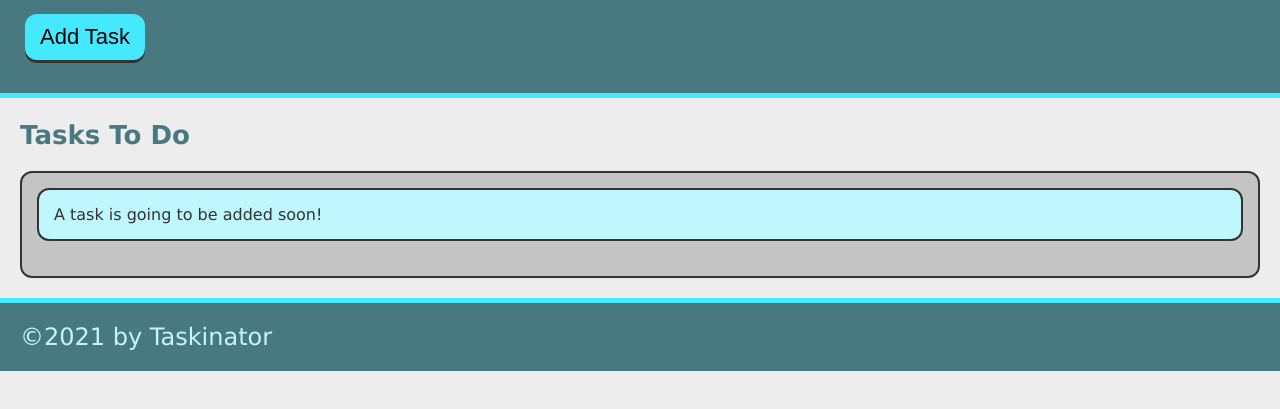
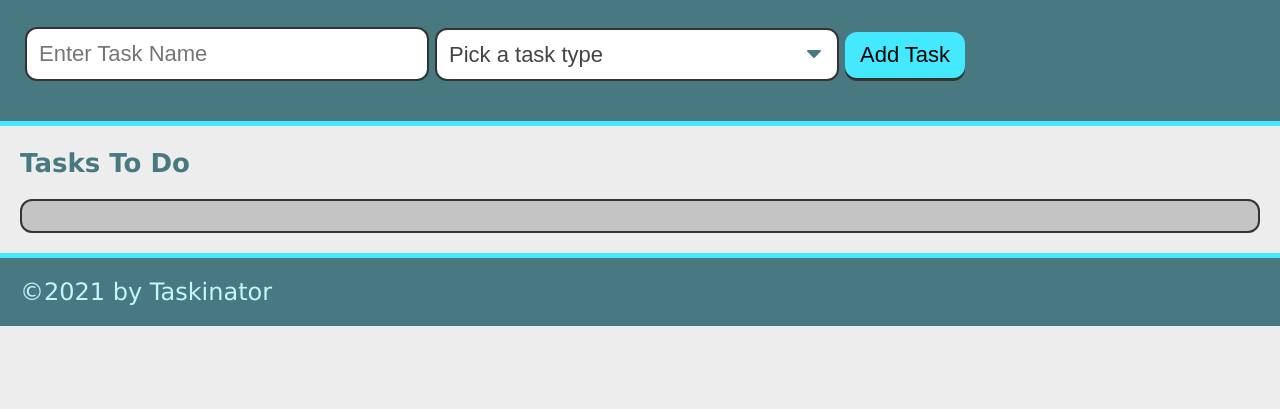
Before and after one commit to nigelloch/taskinator, a plain HTML site: page index.html in a window 1280 px wide. Shown: the part 115-524 px from the top of the page. Drawn offline with Linux system fonts and the light colour scheme.

Commit message:
added button, select dropdown

```diff
--- a/index.html
+++ b/index.html
@@ -11,14 +11,27 @@
     <header>
         <h1 class="page-title">Taskinator</h1>
             <p>Click the button below to add a new task!</p>
-            <button class="btn" id="save-task">Add Task</button>
+            <form id="task-form">
+                <div class="form-group">
+                    <input type="text" name="task-name" placeholder="Enter Task Name" />
+                  </div>
+                <dive class="form-group">
+                    <select name="task-type" class="select-dropdown">
+                        <option value="" disabled selected>Pick a task type</option>
+                        <option value="Print">Print</option>
+                        <option value="Web">Web</option>
+                        <option value="Mobile">Mobile</option>
+                    </select>
+                </dive>
+                <div class="form-group">
+                    <button class="btn" id="save-task" type="submit">Add Task</button>
+                </div>
+            </form>
     </header>
     <main>
         <section class="task-list-wrapper">
             <h2 class=list-title>Tasks To Do </h2>
-            <ul class="task-list" id="tasks-to-do">
-                <li class="task-item">A task is going to be added soon!</li>
-            </ul>
+            <ul class="task-list" id="tasks-to-do"></ul>
         </section>
     </main>
     <footer>
```
